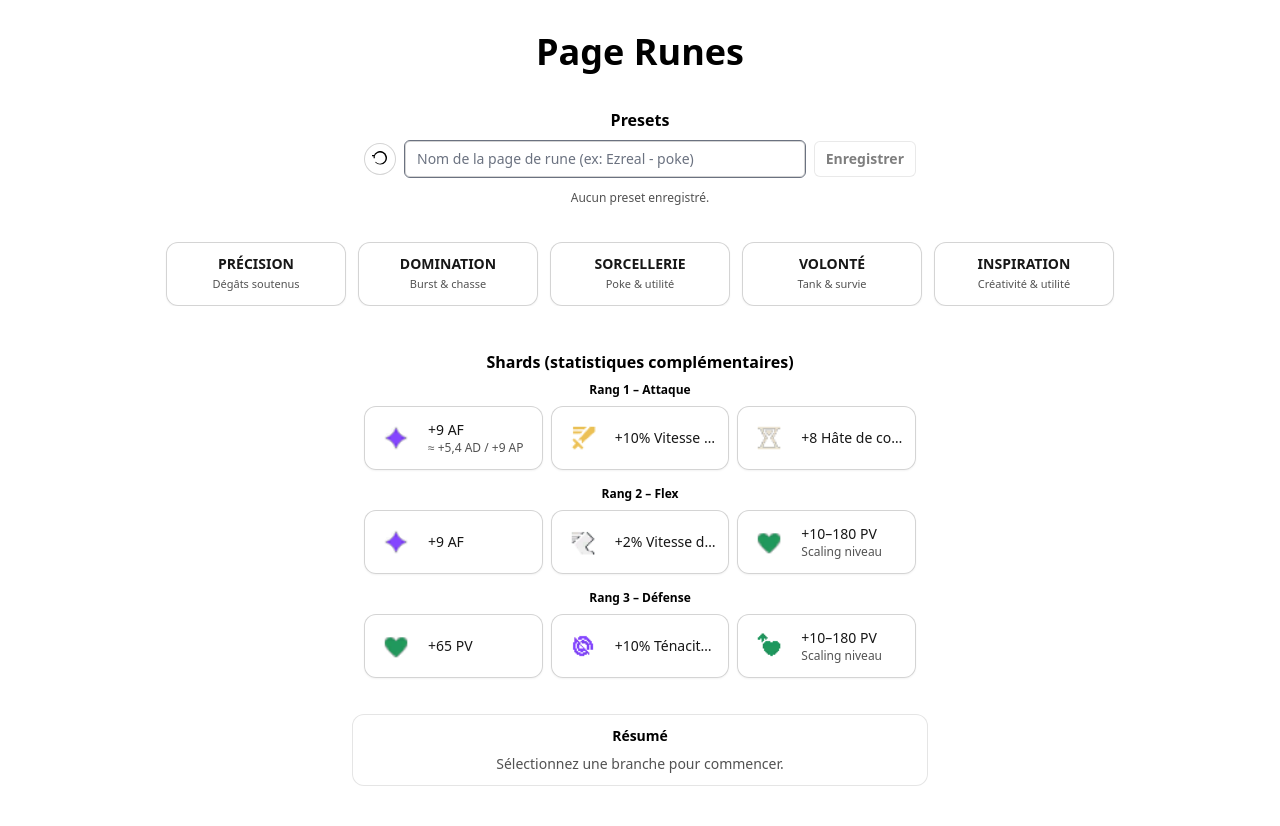
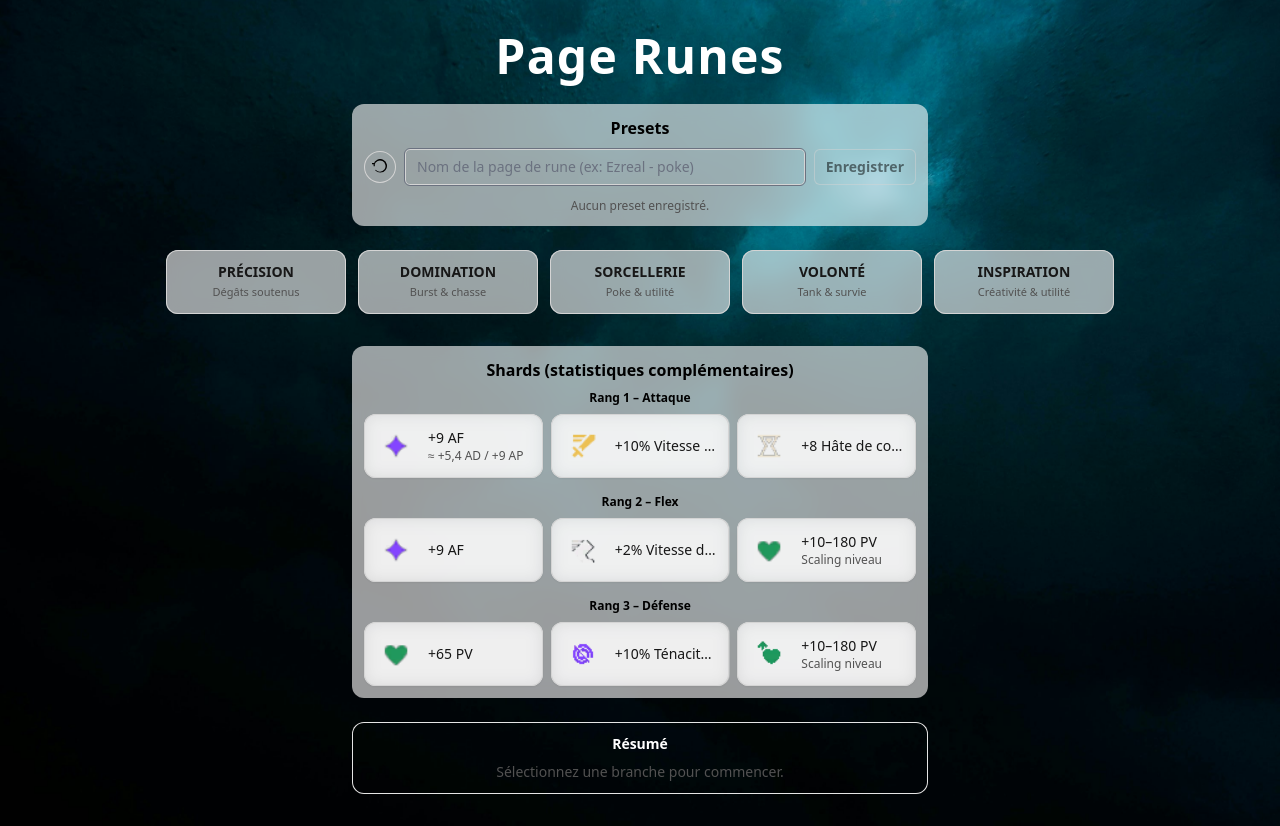
Before and after one commit to kameleo12/studeepv0, a Next.js app: page /lol/runes in a window 1280 px wide. Built offline with nearby package versions, Linux system fonts and the light colour scheme.

Commit message:
task: bg & tailwindcss

```diff
--- a/src/app/layout.tsx
+++ b/src/app/layout.tsx
@@ -4,6 +4,7 @@ import { AppWrapper } from "@root/modules/app/react/AppWrapper";
 import "./globals.css";
 import { Bounce, ToastContainer } from "react-toastify";
 import "react-toastify/dist/ReactToastify.css";
+
 
 export const metadata = {
   title: "Next Clean archi & TDD starter",
--- a/src/modules/lol/react/runes/components/SummaryPanel.tsx
+++ b/src/modules/lol/react/runes/components/SummaryPanel.tsx
@@ -15,7 +15,7 @@ export function SummaryPanel({
   onReset: () => void;
 }) {
   return (
-    <div className="rounded-xl p-3 ring-1 ring-inset ring-neutral-200 dark:ring-neutral-800 text-sm">
+    <div className="rounded-xl p-3 ring-1 ring-inset ring-neutral-200 dark:ring-neutral-800 text-sm text-white">
       <div className="font-semibold mb-2 text-center">Résumé</div>
       {summary ? (
         <>
--- a/src/modules/lol/react/runes/runes.tsx
+++ b/src/modules/lol/react/runes/runes.tsx
@@ -7,6 +7,9 @@ import { PathScroller } from "./components/PathScroller";
 import { TierGrid } from "./components/TierGrid";
 import { SummaryPanel } from "./components/SummaryPanel";
 import { PresetsPanel } from "./components/PresetsPanel";
+import Image from "next/image";
+
+
 
 export default function RunesPage() {
   const {
@@ -50,12 +53,23 @@ export default function RunesPage() {
   } = useRunesState();
 
   return (
-    <section className="w-full py-8">
+    <section className="relative w-full min-h-screen py-8">
+           <Image
+        src="/images/bg-rune-img.jpg" // place ton fichier dans /public/images/runes-bg.jpg
+        alt=""
+        fill
+        priority
+        sizes="100vw"
+        className="object-cover fixed inset-0 -z-10 pointer-events-none"
+      />
+      {/* Overlay lisibilité */}
+      <div className="fixed inset-0 -z-10 pointer-events-none" />
+
       <motion.h1
         initial={{ opacity: 0, y: 16 }}
         animate={{ opacity: 1, y: 0 }}
         transition={{ duration: 0.4 }}
-        className="text-3xl md:text-4xl font-extrabold text-center leading-tight mb-6"
+        className="text-3xl md:text-5xl font-extrabold text-center leading-tight mb-6 text-white tracking-wide drop-shadow-lg"
       >
         Page Runes
       </motion.h1>
```
